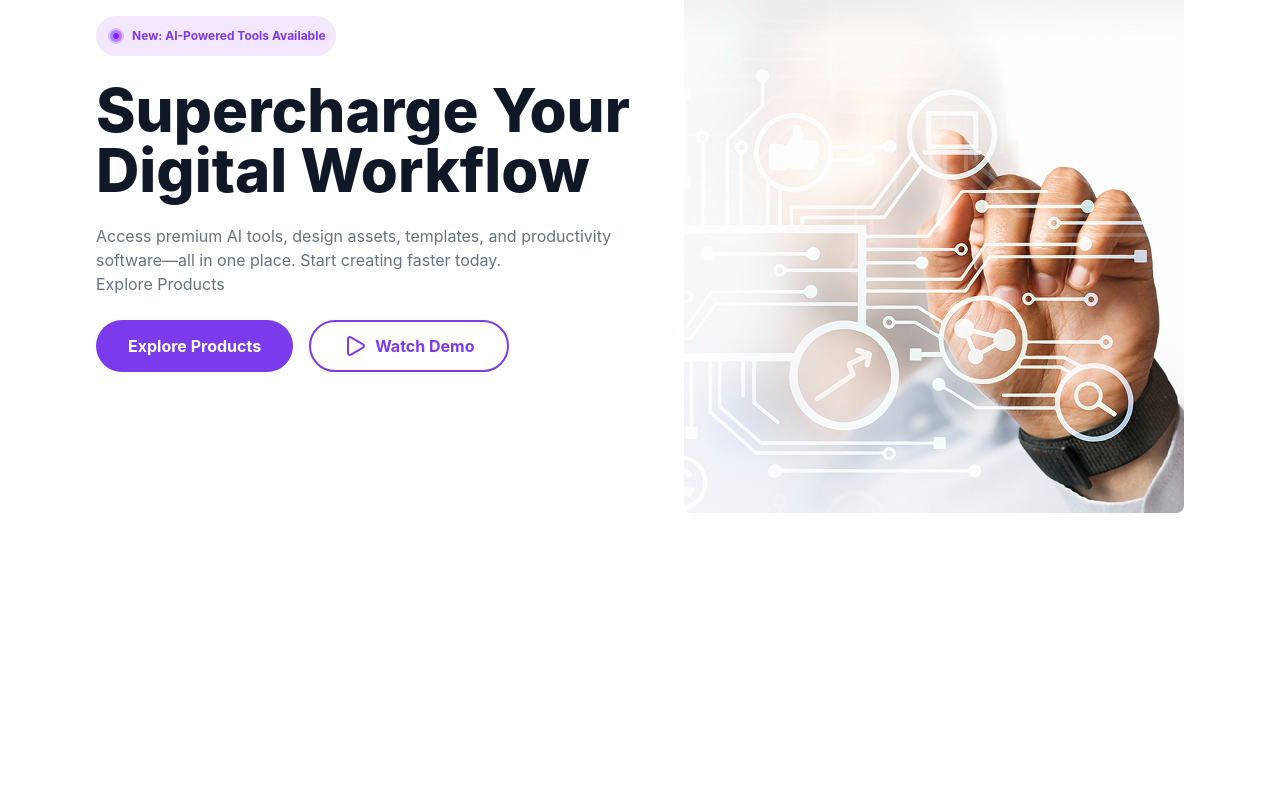
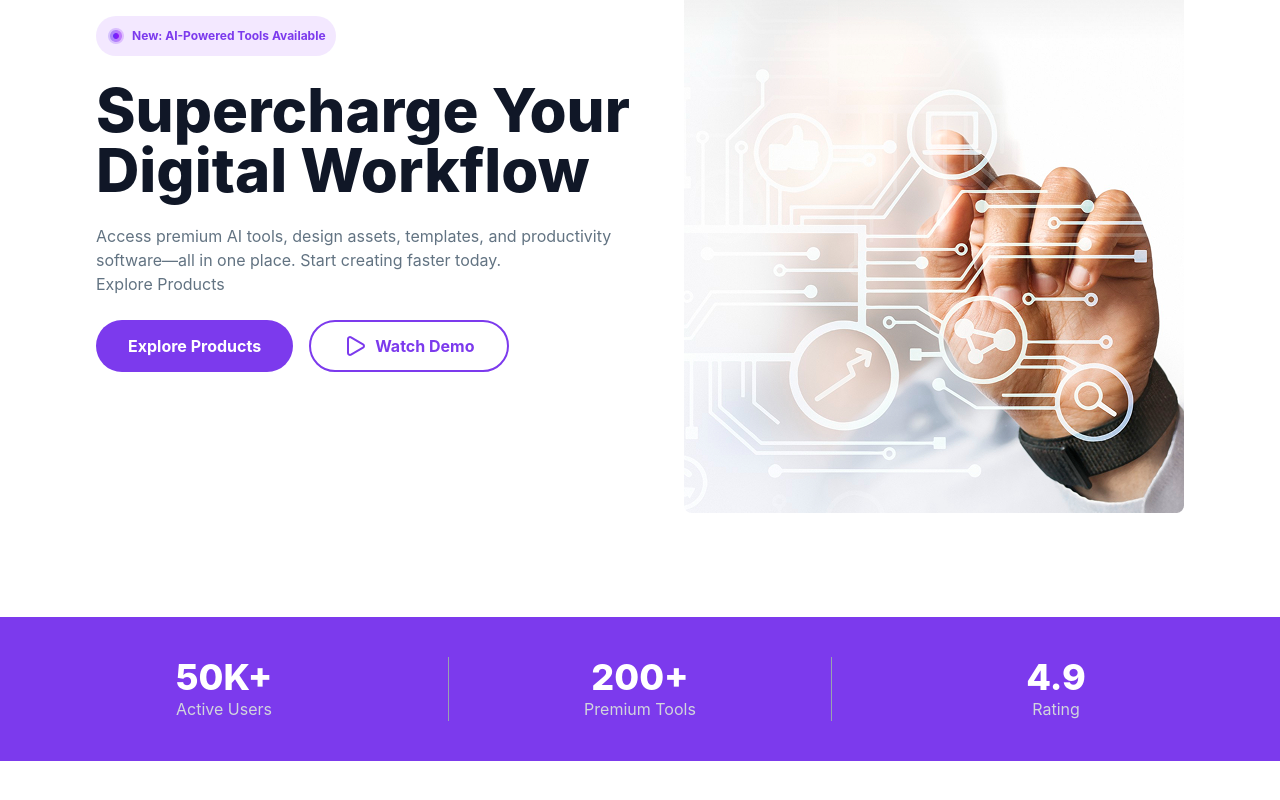
Before and after one commit to jituman01/B13-A6-DigiTools-Platform, a React (Vite) app: page / in a window 1280 px wide. Shown: the part 254-1054 px from the top of the page. Before the commit the page ends 831 px from the top, so only its background shows below. Built offline with nearby package versions, Linux system fonts and the light colour scheme.

Commit message:
create stats section and according to designed by figma

```diff
--- a/src/App.jsx
+++ b/src/App.jsx
@@ -4,6 +4,7 @@
 import './App.css'
 import HeroSection from './components/heroSection/HeroSection'
 import Navbar from './components/navbar/Navbar'
+import StatsSection from './components/statsSection/StatsSection'
 
 function App() {
 
@@ -11,6 +12,7 @@ function App() {
     <>
       <Navbar></Navbar>
       <HeroSection></HeroSection>
+      <StatsSection></StatsSection>
     </>
   )
 }
--- /dev/null
+++ b/src/components/statsSection/StatsSection.jsx
@@ -0,0 +1,29 @@
+import React from 'react';
+
+const StatsSection = () => {
+  return (
+    <div className="bg-[#7C3AED] py-10 my-10">
+
+      <div className="container mx-auto px-8 grid grid-cols-3 gap-8 text-center text-white">
+
+        <div>
+          <h2 className="text-4xl font-extrabold ">50K+</h2>
+          <p className="text-l text-gray-300">Active Users</p>
+        </div>
+
+        <div className="border-x border-gray-400">
+          <h2 className="text-4xl font-extrabold ">200+</h2>
+          <p className="text-l text-gray-300">Premium Tools</p>
+        </div>
+
+        <div>
+          <h2 className="text-4xl font-extrabold ">4.9</h2>
+          <p className="text-l text-gray-300">Rating</p>
+        </div>
+
+      </div>
+    </div>
+  );
+};
+
+export default StatsSection;
```
